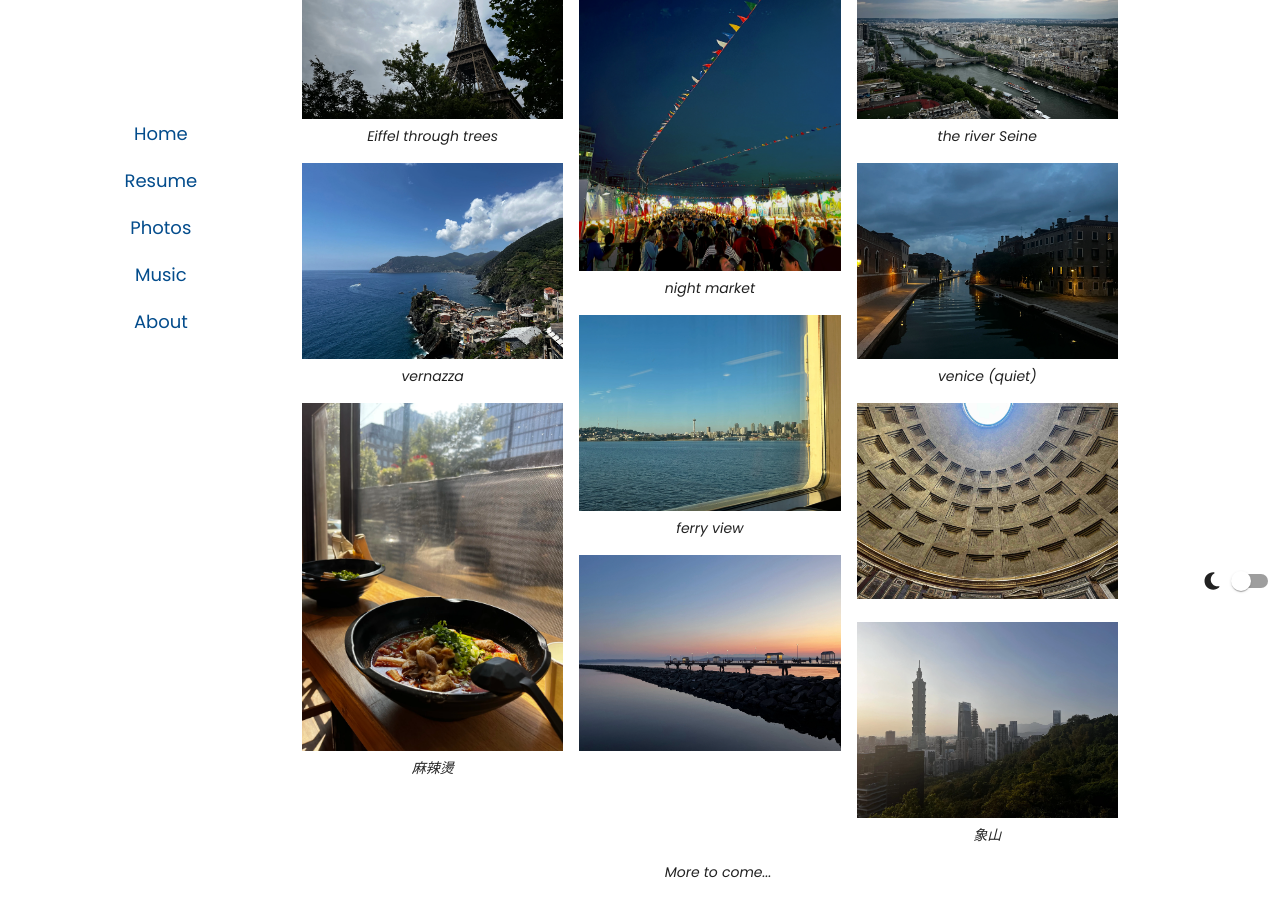
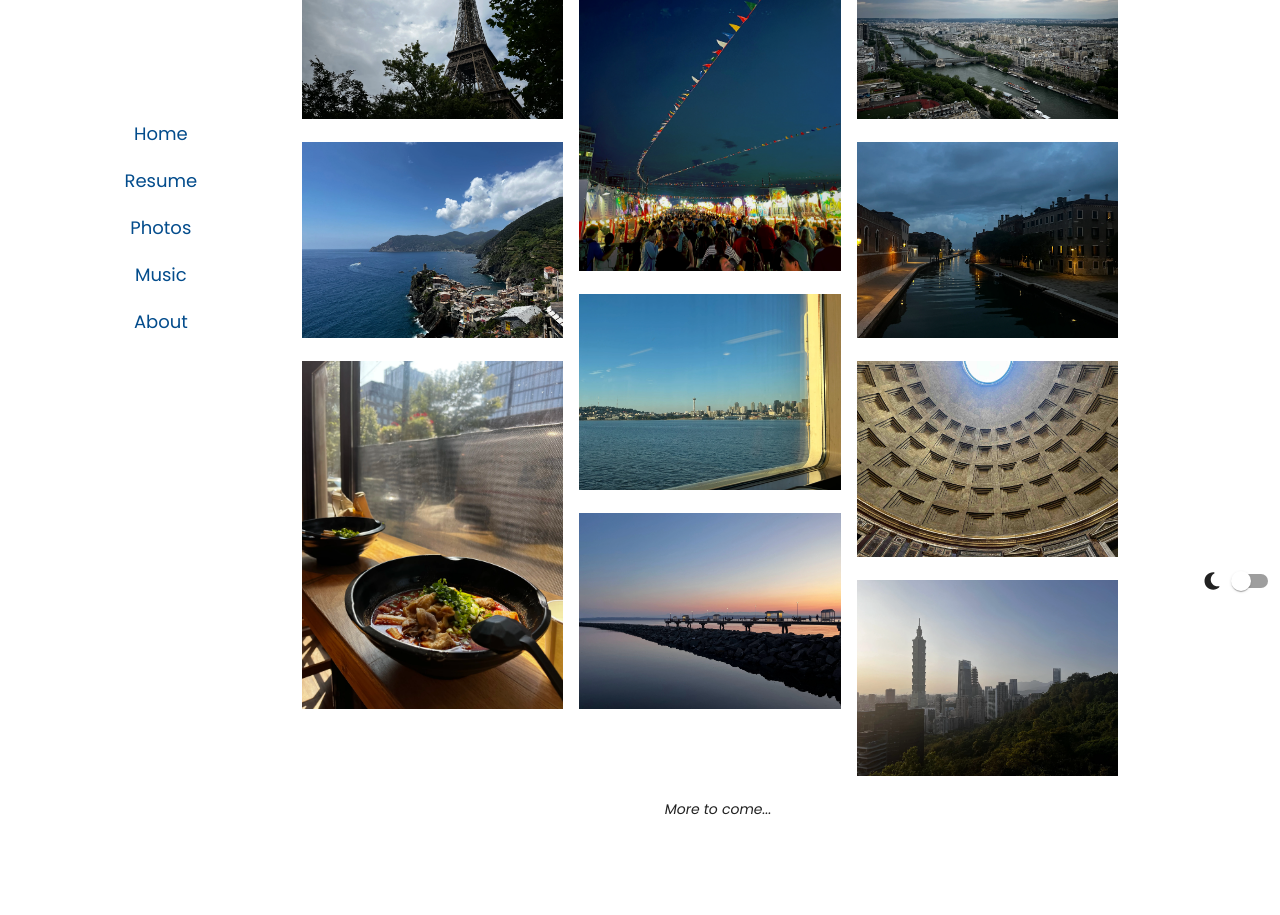
Before and after one commit to jinevang/personal-site, a React (Create React App) app: page /photos in a window 1280 px wide. Shown: the part 200-1115 px from the top of the page. After the commit the page ends 1052 px from the top, so only its background shows below. Built offline with nearby package versions, Linux system fonts and the light colour scheme.

Commit message:
remove captions from photos

```diff
--- a/src/pages/PhotosPage.tsx
+++ b/src/pages/PhotosPage.tsx
@@ -31,7 +31,6 @@ const PhotosPage = () => {
             width={"100%"}
             alt="Photo of the Eiffel Tower in Paris through some trees"
           ></img>
-          <Typography>Eiffel through trees</Typography>
         </Box>
         <Box>
           <img
@@ -40,7 +39,6 @@ const PhotosPage = () => {
             width={"100%"}
             alt="Canada Night Market"
           ></img>
-          <Typography>night market</Typography>
         </Box>
         <Box>
           <img
@@ -49,7 +47,6 @@ const PhotosPage = () => {
             width={"100%"}
             alt="A view of the Seine River from the Eiffel Tower"
           ></img>
-          <Typography>the river Seine</Typography>
         </Box>
         <Box>
           <img
@@ -58,7 +55,6 @@ const PhotosPage = () => {
             width={"100%"}
             alt="A view of the town of Vernazza in Cinque Terre"
           ></img>
-          <Typography>vernazza</Typography>
         </Box>
         <Box>
           <img
@@ -67,7 +63,6 @@ const PhotosPage = () => {
             width={"100%"}
             alt="A photo of a quiet Venice night"
           ></img>
-          <Typography>venice (quiet)</Typography>
         </Box>
         <Box>
           <img
@@ -76,7 +71,6 @@ const PhotosPage = () => {
             width={"100%"}
             alt="A view of Seattle from the ferry"
           ></img>
-          <Typography>ferry view</Typography>
         </Box>
         <Box>
           <img
@@ -85,7 +79,6 @@ const PhotosPage = () => {
             width={"100%"}
             alt="malatang"
           ></img>
-          <Typography>麻辣燙</Typography>
         </Box>
         <Box>
           <img
@@ -110,7 +103,6 @@ const PhotosPage = () => {
             width={"100%"}
             alt="A view of Taipei 101 from Elephant Mountain"
           ></img>
-          <Typography>象山</Typography>
         </Box>
       </Masonry>
       <Typography textAlign="left">More to come...</Typography>
```
